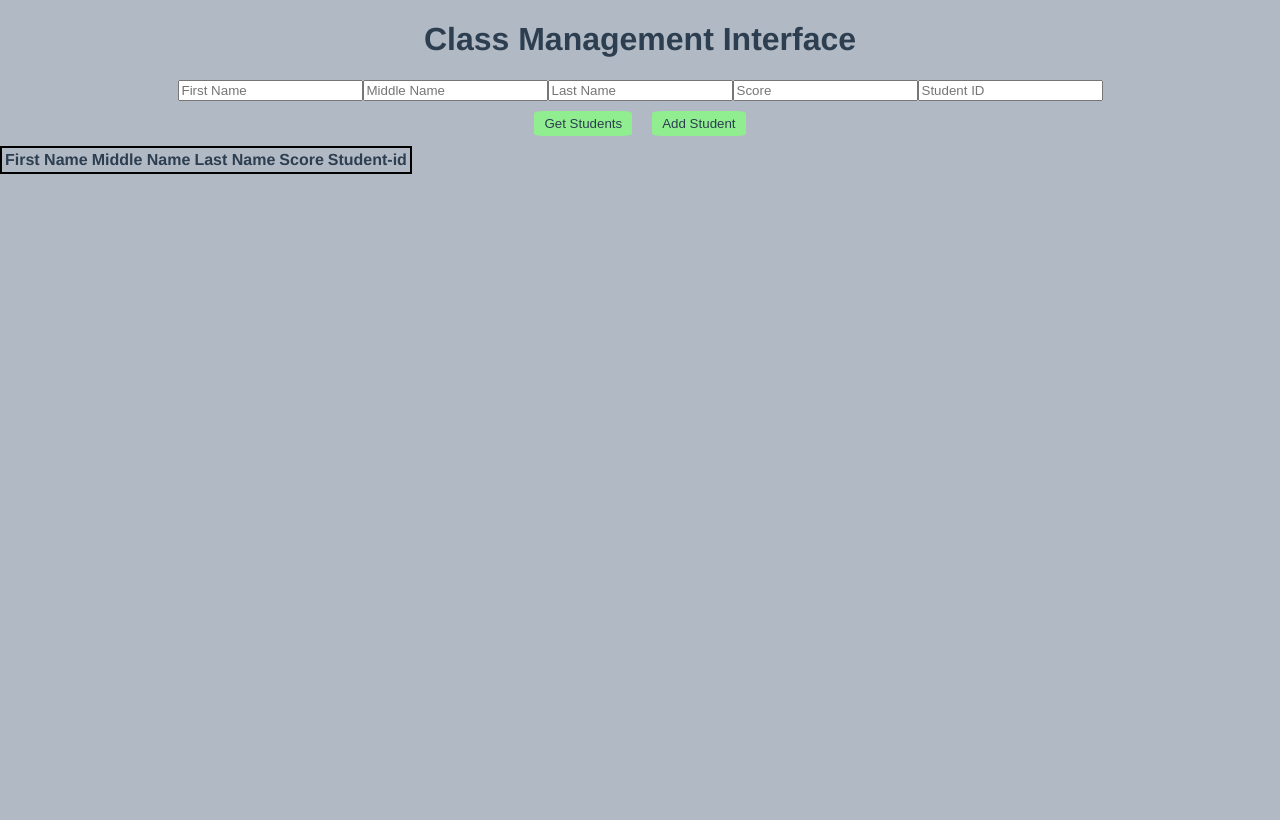
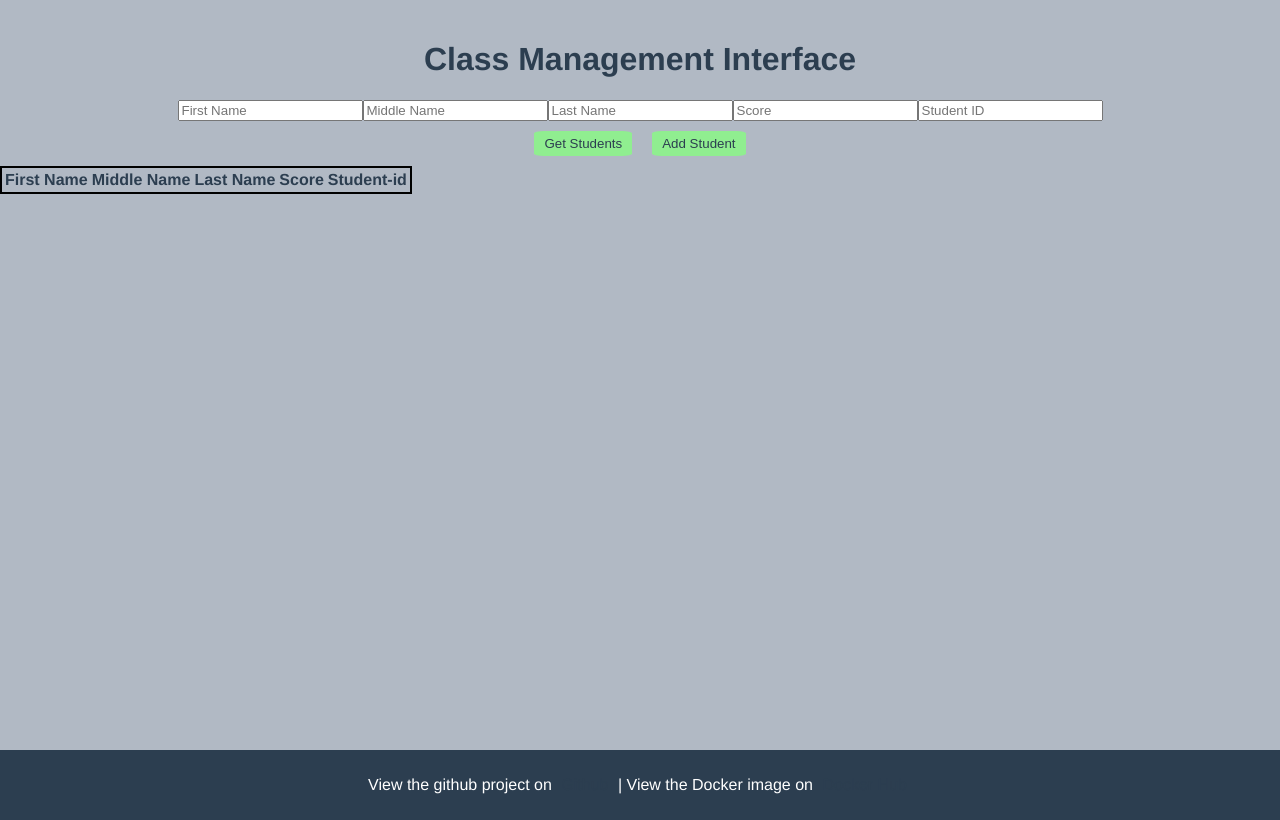
Before and after one commit to Fearless-Badger/cs_416_project_2, a Vue app in the folder frontend/: page / in a window 1280 px wide. Built offline with nearby package versions, Linux system fonts and the light colour scheme.

Commit message:
Added Footer & Styled

```diff
--- a/frontend/src/App.vue
+++ b/frontend/src/App.vue
@@ -73,7 +73,19 @@
 
 
       </table>
+    </div>
 
+    <!-- FOOTER -->
+     <div class="footer-wrapper">
+      <footer class="app-footer">
+        <p>
+          View the github project on
+          <a href="https://github.com/Fearless-Badger/cs_416_project_2" target="_blank">Github</a>
+          |
+          View the Docker image on
+          <a href="https://hub.docker.com/r/badger54/cs_416_project" target="_blank">Docker Hub</a>
+        </p>
+      </footer>
     </div>
 
 
@@ -171,6 +183,10 @@ export default {
   text-align: center;
   color: #2c3e50 ;
   margin-top: 10px;
+
+  display: flex;
+  flex-direction: column;
+  min-height:100vh;
 }
 
 .student {
@@ -190,4 +206,21 @@ export default {
   cursor: pointer;
   margin: 10px;
 }
+
+/* Footer Styling */
+.footer-wrapper {
+  margin-top: auto;
+  background-color: #2c3e50;
+  color: white;
+  padding: 10px;
+}
+.app-footer a {
+  color: #2c3e50;
+  text-decoration: none;
+  margin: 0 5px;
+}
+.app-footer a:hover {
+  text-decoration: underline;
+}
+
 </style>
```
